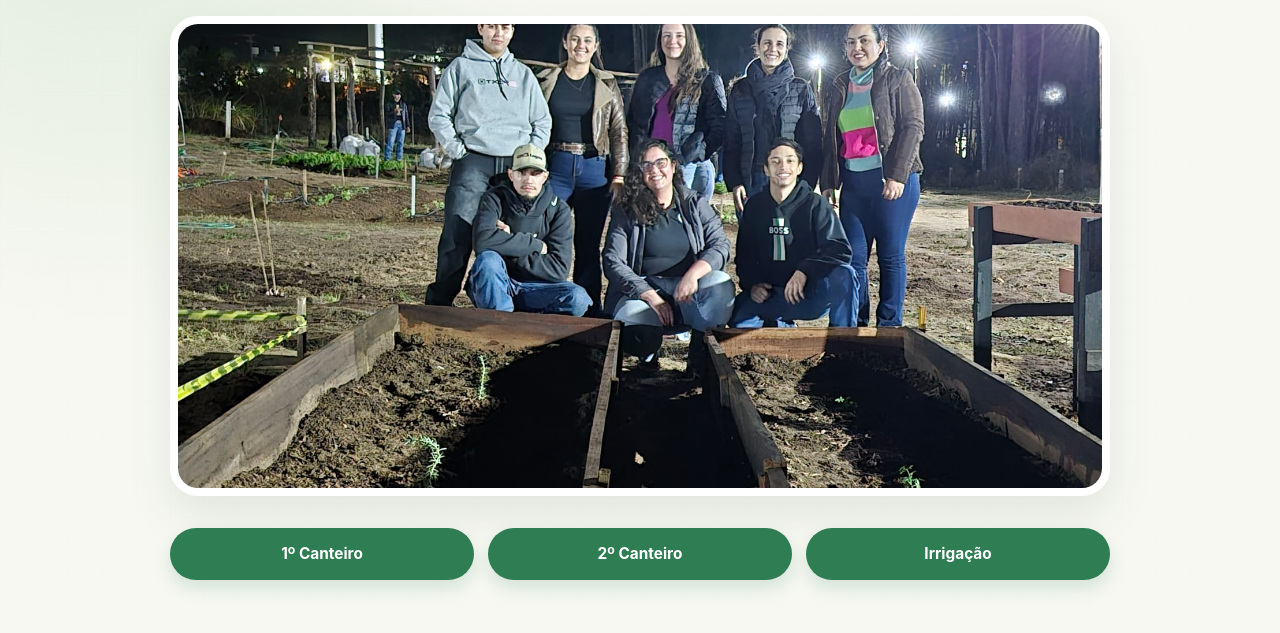
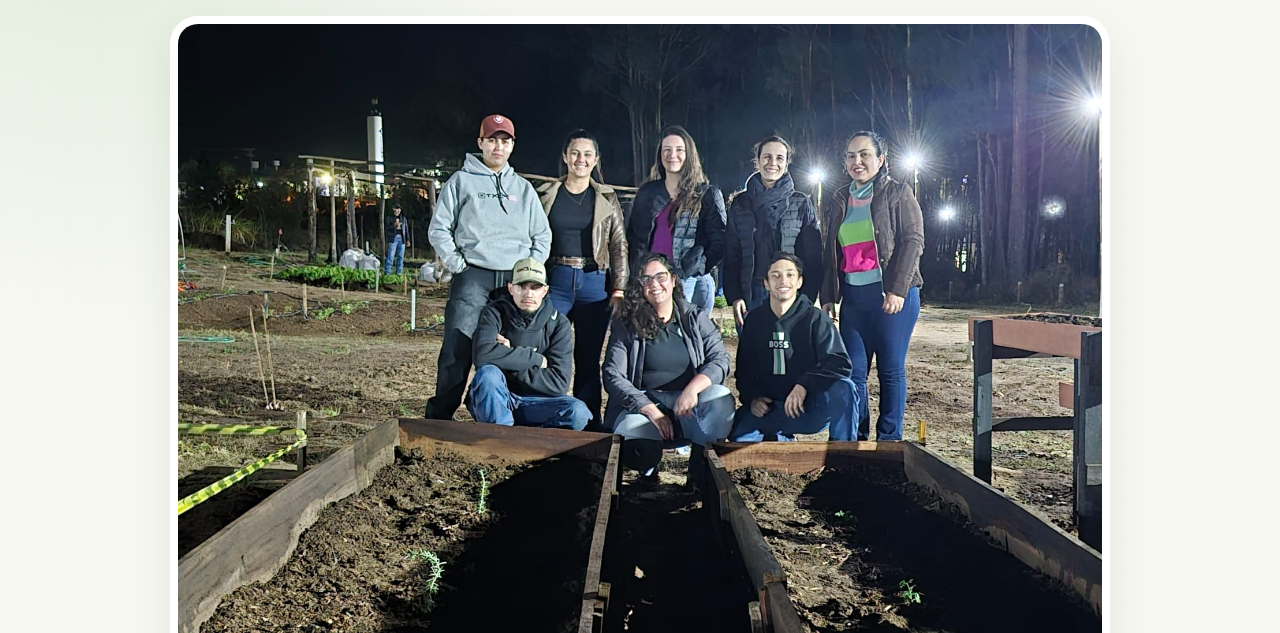
Before and after one commit to Joseesanto14/canteiros, a plain HTML site: page index.html in a window 1280 px wide. Shown: the part 143-776 px from the top of the page. Drawn offline with Linux system fonts and the light colour scheme.

Commit message:
Fix group photo cropping
Co-authored-by: Copilot <223556219+Copilot@users.noreply.github.com>

```diff
--- a/style.css
+++ b/style.css
@@ -63,11 +63,10 @@ body::before {
 .foto-grupo {
   display: block;
   width: 100%;
-  max-height: 480px;
   margin: 0 auto 32px;
   border: 8px solid var(--white);
   border-radius: 28px;
-  object-fit: cover;
+  height: auto;
   box-shadow: var(--shadow);
 }
 
```
